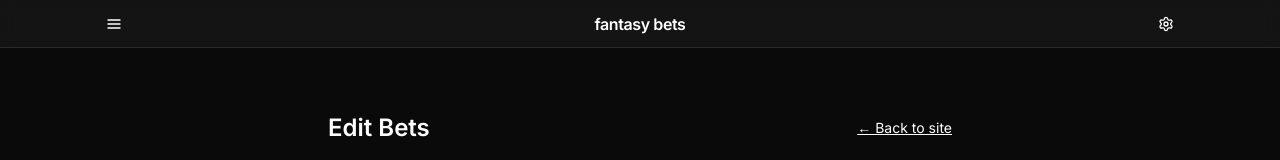
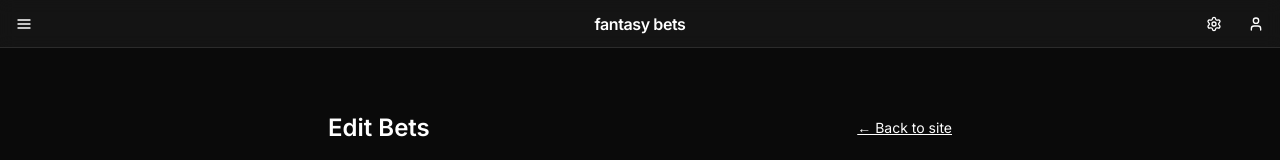
Before and after one commit to alexzarboulas/fantasy-bets, a Next.js app: page /admin in a window 1280 px wide. Shown: the top 160 px of the page. Built offline with nearby package versions, Linux system fonts and the light colour scheme; no server answers; the database is empty.

Commit message:
Deploy auth to Vercel

```diff
--- a/components/Header.tsx
+++ b/components/Header.tsx
@@ -1,23 +1,24 @@
+// app/components/Header.tsx
 "use client";
 
 import Link from "next/link";
-import { AlignJustify } from "lucide-react";
+import { AlignJustify, User } from "lucide-react";
 import UserMenu from "./UserMenu";
 
 export default function Header() {
   return (
-    <header className="sticky top-0 z-50 h-12 bg-neutral-900/80 backdrop-blur text-white border-b border-white/10">
-      {/* SINGLE ROW */}
-      <div className="relative mx-auto w-full max-w-6xl h-12 px-4 sm:px-6 lg:px-8 flex items-center">
-        {/* Left: Menu */}
+    <header className="sticky top-0 inset-x-0 z-50 h-12 bg-neutral-900/80 backdrop-blur text-white border-b border-white/10">
+      {/* FULL-BLEED ROW (no max-width, no side padding) */}
+      <div className="relative h-12 w-full flex items-center justify-between px-0">
+        {/* Left: Menu — flush to left edge */}
         <button
           aria-label="Open menu"
-          className="mr-auto inline-flex h-9 w-9 items-center justify-center rounded-md hover:bg-white/10 bg-transparent border-none outline-none"
+          className="inline-flex h-12 w-12 items-center justify-center hover:bg-white/10"
         >
           <AlignJustify className="h-4 w-4" />
         </button>
 
-        {/* Center: True center */}
+        {/* Center: True center (viewport) */}
         <Link
           href="/"
           className="absolute left-1/2 -translate-x-1/2 text-sm sm:text-base font-semibold tracking-tight no-underline text-white visited:text-white"
@@ -25,9 +26,19 @@ export default function Header() {
           fantasy bets
         </Link>
 
-        {/* Right: User menu (settings dropdown with Log out) */}
-        <div className="ml-auto flex items-center">
+        {/* Right: Settings dropdown (UserMenu) + Profile — flush to right edge */}
+        <div className="flex items-center gap-0">
+          {/* Keep your existing settings dropdown exactly as-is */}
           <UserMenu />
+
+          {/* Profile to the RIGHT of settings */}
+          <Link
+            href="/account"
+            aria-label="Account"
+            className="inline-flex h-12 w-12 items-center justify-center hover:bg-white/10"
+          >
+            <User className="h-4 w-4" />
+          </Link>
         </div>
       </div>
     </header>
```
